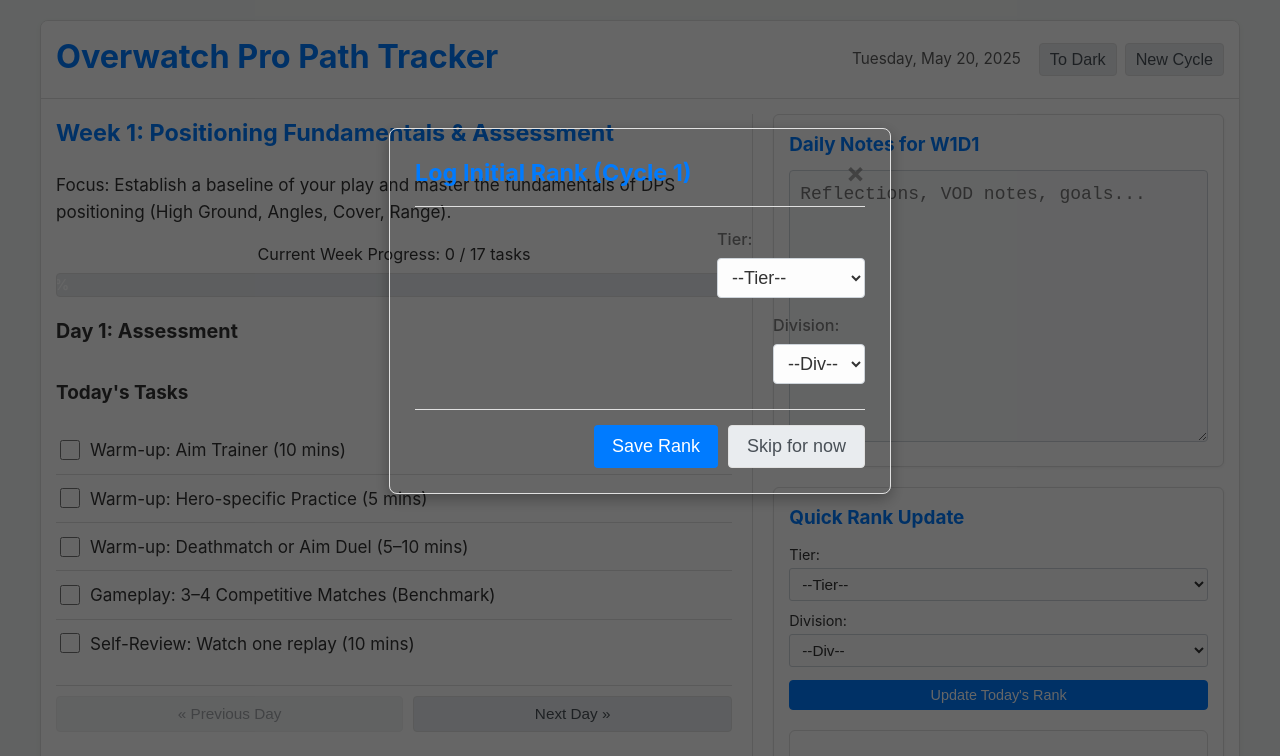
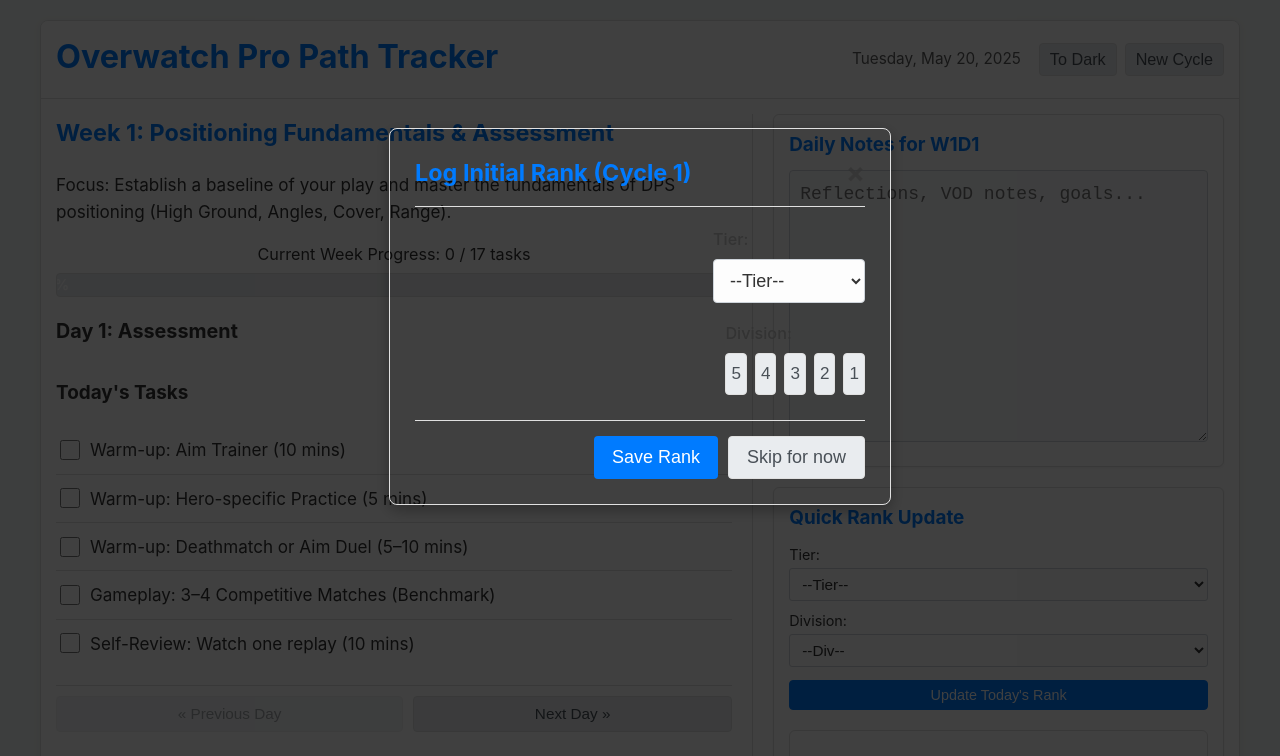
Before and after one commit to Xushuz/overwatch-tracker, a plain HTML site: page index.html in a window 1280 px wide. Shown: the top 756 px of the page. Drawn offline with nearby package versions, Linux system fonts and the light colour scheme.

Commit message:
fixed some bugs

```diff
--- a/index.html
+++ b/index.html
@@ -31,9 +31,8 @@
             <a href="#" class="nav-link" data-page="resources">Resources</a>
         </nav>
     </div>
-
 <!-- Modal for Initial/End-of-Week Rank Logging -->
-    <div id="rankPromptModal" class="modal rank-prompt-modal"> <!-- Ensure this has class 'modal' -->
+    <div id="rankPromptModal" class="modal rank-prompt-modal">
         <div class="modal-content">
             <div class="modal-header">
                 <h3 id="rankPromptTitle">Log Your Rank</h3>
@@ -43,7 +42,7 @@
                 <form id="modalRankLogForm" class="rank-logging-form modal-form">
                     <input type="hidden" id="modalRankLogWeek" name="modalRankLogWeek">
                     <input type="hidden" id="modalRankLogType" name="modalRankLogType">
-                    <div>
+                    <div class="form-group">
                         <label for="modalRankTier">Tier:</label>
                         <select id="modalRankTier" name="modalRankTier" required>
                             <option value="">--Select Tier--</option>
@@ -52,14 +51,13 @@
                             <option value="Grandmaster">Grandmaster</option><option value="Champion">Champion</option>
                         </select>
                     </div>
-                    <div>
-                        <label for="modalRankDivision">Division:</label>
-                        <select id="modalRankDivision" name="modalRankDivision" required>
-                            <option value="">--Div--</option>
-                            ${Array.from({length: 5}, (_, i) => `<option value="${5-i}">${5-i}</option>`).join('')}
-                        </select>
+                    <div class="form-group">
+                        <label>Division:</label>
+                        <div id="modalRankDivisionButtons" class="division-buttons">
+                            <!-- Buttons 5 to 1 will be generated by JS -->
+                        </div>
+                        <input type="hidden" id="modalRankDivisionValue" name="modalRankDivisionValue"> <!-- Hidden input to store selected division -->
                     </div>
-                    <!-- SR Input Field REMOVED -->
                 </form>
             </div>
             <div class="modal-footer">
--- a/script.js
+++ b/script.js
@@ -18,6 +18,8 @@
     const rankPromptTitleEl = document.getElementById('rankPromptTitle');
     const modalRankLogWeekInput = document.getElementById('modalRankLogWeek');
     const modalRankLogTypeInput = document.getElementById('modalRankLogType');
+    const modalRankDivisionButtonsEl = document.getElementById('modalRankDivisionButtons');
+    const modalRankDivisionValueInput = document.getElementById('modalRankDivisionValue');
 
 
     let dailyNoteSaveTimeout = null;
@@ -538,19 +540,31 @@
         renderDashboardRankChart();
     }
 
-    function populateRankSelects(tierSelect, divisionSelect) {
-        if (!tierSelect || !divisionSelect) return;
+    // In populateRankSelects, only populate tier if divisionSelect is null
+    function populateRankSelects(tierSelect, divisionSelect) { // divisionSelect can be null
+        if (!tierSelect) return;
         // Tiers
         tierSelect.innerHTML = `<option value="">--Tier--</option>`;
         ["Bronze", "Silver", "Gold", "Platinum", "Diamond", "Master", "Grandmaster", "Champion"].forEach(t => {
             tierSelect.innerHTML += `<option value="${t}">${t}</option>`;
         });
-        // Divisions
-        divisionSelect.innerHTML = `<option value="">--Div--</option>`;
-        [5,4,3,2,1].forEach(d => {
-            divisionSelect.innerHTML += `<option value="${d}">${d}</option>`;
-        });
+
+        // Divisions (only if divisionSelect is provided, which it won't be for the modal anymore)
+        if (divisionSelect) {
+            divisionSelect.innerHTML = `<option value="">--Div--</option>`;
+            [5,4,3,2,1].forEach(d => {
+                divisionSelect.innerHTML += `<option value="${d}">${d}</option>`;
+            });
+        }
     }
+
+    // In renderDashboardPage, when populating rank dropdowns for the dashboard form:
+    // Make sure you are still calling populateRankSelects for the dashboard's own tier and division dropdowns.
+    // For example, in renderDashboardPage:
+    // const dashboardRankTierSelect = document.getElementById('dashboardRankTier');
+    // const dashboardRankDivisionSelect = document.getElementById('dashboardRankDivision');
+    // populateRankSelects(dashboardRankTierSelect, dashboardRankDivisionSelect); // This line should still exist
+
 
     function renderCurrentWeekProgress() {
         const progressTextEl = document.getElementById('currentWeekProgressText');
@@ -1079,25 +1093,59 @@
     }
 
     // --- Rank Prompt Modal Logic ---
-    function promptForRank(week, type = 'initial') { // type can be 'initial' or 'endOfWeek'
+    function promptForRank(week, type = 'initial') {
         if (!rankPromptModal || !modalRankLogForm) return;
 
         rankPromptTitleEl.textContent = type === 'initial' ? `Log Initial Rank (Cycle ${appState.currentCycle})` : `Log Rank for End of Week ${week} (Cycle ${appState.currentCycle})`;
         modalRankLogWeekInput.value = week;
         modalRankLogTypeInput.value = type;
 
-        populateRankSelects(document.getElementById('modalRankTier'), document.getElementById('modalRankDivision'));
-        modalRankLogForm.reset(); // Clear previous entries
+        populateRankSelects(document.getElementById('modalRankTier'), null); // Only populate Tier select
+        modalRankLogForm.reset(); // Clear previous entries for tier
+        modalRankDivisionValueInput.value = ''; // Clear hidden division input
 
-        // Pre-fill with latest rank if available
+        // Generate division buttons
+        if (modalRankDivisionButtonsEl) {
+            modalRankDivisionButtonsEl.innerHTML = ''; // Clear old buttons
+            for (let i = 5; i >= 1; i--) {
+                const button = document.createElement('button');
+                button.type = 'button'; // Important to prevent form submission
+                button.textContent = i;
+                button.dataset.division = i;
+                button.addEventListener('click', handleDivisionButtonClick);
+                modalRankDivisionButtonsEl.appendChild(button);
+            }
+        }
+
         const latestRank = appState.rankHistory.length > 0 ? appState.rankHistory[appState.rankHistory.length - 1] : null;
         if (latestRank) {
             document.getElementById('modalRankTier').value = latestRank.tier;
-            document.getElementById('modalRankDivision').value = latestRank.division;
-            if(latestRank.sr) document.getElementById('modalRankSR').value = latestRank.sr;
+            // Pre-select division button if data exists
+            if (latestRank.division && modalRankDivisionButtonsEl) {
+                const selectedBtn = modalRankDivisionButtonsEl.querySelector(`button[data-division="${latestRank.division}"]`);
+                if (selectedBtn) {
+                    selectedBtn.classList.add('selected');
+                    modalRankDivisionValueInput.value = latestRank.division;
+                }
+            }
         }
 
         rankPromptModal.style.display = 'block';
+    }
+
+    function handleDivisionButtonClick(event) {
+    const selectedButton = event.target;
+    const division = selectedButton.dataset.division;
+
+    // Update hidden input
+    modalRankDivisionValueInput.value = division;
+
+    // Update visual selection
+    if (modalRankDivisionButtonsEl) {
+        const buttons = modalRankDivisionButtonsEl.querySelectorAll('button');
+        buttons.forEach(btn => btn.classList.remove('selected'));
+    }
+    selectedButton.classList.add('selected');
     }
 
     function closeRankPromptModal() {
@@ -1108,8 +1156,7 @@
         const week = parseInt(modalRankLogWeekInput.value);
         const type = modalRankLogTypeInput.value;
         const tier = document.getElementById('modalRankTier').value;
-        const division = document.getElementById('modalRankDivision').value;
-        //const sr = document.getElementById('modalRankSR').value ? parseInt(document.getElementById('modalRankSR').value) : null;
+        const division = modalRankDivisionValueInput.value; // Get value from hidden input
 
         if (!tier || !division) {
             alert("Please select a Tier and Division.");
@@ -1119,12 +1166,11 @@
         const added = addRankEntry({ week, type, tier, division });
         if (added && type === 'initial') {
             appState.hasPromptedInitialRankThisCycle = true;
-            //saveState();
         }
 
         closeRankPromptModal();
         if (appState.currentPage === 'dashboard') renderDashboardRankChart();
-        if (appState.currentPage === 'progress') renderRankHistoryPage();
+        if (appState.currentPage === 'progress') renderRankHistoryPage(); // This calls renderProgressPageRankChart
     }
 
     function checkAndPromptForInitialRank() {
--- a/style.css
+++ b/style.css
@@ -19,6 +19,7 @@
     --accent-hover-color-light: #0056b3;
     --nav-active-bg-light: rgba(0, 123, 255, 0.1);
     --progress-bar-bg-light: #e9ecef;
+    --modal-content-bg-light: #ffffff; /* Solid white */
 
 
     /* Dark Theme Variables */
@@ -38,6 +39,7 @@
     --accent-hover-color-dark: #4da6ff;
     --nav-active-bg-dark: rgba(102, 191, 255, 0.2);
     --progress-bar-bg-dark: #3a3a3a;
+    --modal-content-bg-dark: #2c2c2c; /* Solid dark grey */
 
 
     /* Pink Theme Variables */
@@ -57,6 +59,7 @@
     --accent-hover-color-pink: #ff1493;
     --nav-active-bg-pink: rgba(255, 105, 180, 0.15);
     --progress-bar-bg-pink: #ffdde5;
+    --modal-content-bg-pink: #ffffff; /* Solid white (or a very light pink like #fff5f7 if preferred) */
 
 
     /* General Accent (will be overridden by theme) */
@@ -370,31 +373,31 @@
 /* Modal Styles (Ensure these are generic enough for all modals) */
 .modal { /* This is the outer modal wrapper */
     display: none;
-    position: fixed; /* Stay in place even if page scrolls */
-    z-index: 1000; /* Sit on top */
+    position: fixed;
+    z-index: 1000; /* Overlay z-index */
     left: 0;
     top: 0;
     width: 100%;
     height: 100%;
-    overflow: auto; /* Enable scroll if content is too long */
-    background-color: rgba(0, 0, 0, 0.6); /* Dim background */
-    /* Add flex for centering modal-content if not already present */
-    /* display: flex; /* Re-enable if needed, but might conflict if already there */
+    overflow: auto;
+    background-color: rgba(0, 0, 0, 0.75); /* Made overlay slightly darker */
+    /* display: flex; */ /* Commented out as margin: auto on content centers it */
     /* align-items: center; */
     /* justify-content: center; */
 }
 
 .modal-content { /* This is the inner box */
-    position: relative; /* For positioning close button if needed */
-    background-color: var(--current-modal-content-bg); /* Use themed variable */
-    margin: 10% auto; /* Auto margins for horizontal centering, 10% from top */
+    position: relative;
+    background-color: var(--current-modal-content-bg);
+    margin: 10% auto;
     padding: 25px;
     border: 1px solid var(--current-border-color);
     border-radius: 8px;
-    width: 90%; /* Responsive width */
-    max-width: 500px; /* Max width for the content box */
+    width: 90%;
+    max-width: 480px; /* Adjusted from previous specific modal style */
     box-shadow: 0 5px 15px rgba(0, 0, 0, 0.3);
     animation: fadeInModal 0.3s ease-out;
+    z-index: 1001; /* Ensure content is above its own overlay background */
 }
 
 @keyframes fadeInModal {
@@ -502,22 +505,27 @@
 .rank-prompt-modal .modal-content {
     max-width: 480px; /* Slightly adjust max-width if needed for the form */
 }
-.rank-prompt-modal .modal-form { /* Styles for the form INSIDE the rank prompt modal */
+
+.rank-prompt-modal .modal-form {
     display: flex;
     flex-direction: column;
-    gap: 15px;
+    gap: 18px; /* Increased gap between form groups */
 }
-.rank-prompt-modal .modal-form > div { /* Target direct children divs of the form */
+
+.rank-prompt-modal .modal-form .form-group { /* New style for grouping label and input */
     display: flex;
     flex-direction: column;
 }
+
 .rank-prompt-modal .modal-form label {
-    margin-bottom: 5px;
+    margin-bottom: 6px; /* Space between label and input/buttons */
     font-size: 0.9em;
+    font-weight: 500;
 }
+
 .rank-prompt-modal .modal-form select,
-.rank-prompt-modal .modal-form input[type="number"] {
-    padding: 8px 10px;
+.rank-prompt-modal .modal-form input[type="number"] { /* Keep for SR if re-added */
+    padding: 10px 12px; /* Increased padding */
     border: 1px solid var(--current-input-border);
     background-color: var(--current-input-bg);
     color: var(--current-text-color);
@@ -527,6 +535,38 @@
     box-sizing: border-box;
 }
 
+.division-buttons {
+    display: flex;
+    justify-content: space-between; /* Distribute buttons evenly */
+    gap: 8px; /* Space between buttons */
+}
+
+.division-buttons button {
+    flex-grow: 1; /* Make buttons take equal width */
+    padding: 10px 5px; /* Adjust padding as needed */
+    font-size: 0.95em;
+    border: 1px solid var(--current-border-color);
+    background-color: var(--current-button-bg);
+    color: var(--current-button-text);
+    border-radius: 4px;
+    cursor: pointer;
+    transition: background-color 0.2s ease, border-color 0.2s ease, color 0.2s ease;
+}
+
+.division-buttons button:hover {
+    opacity: 0.8;
+    border-color: var(--current-accent-color);
+}
+
+.division-buttons button.selected {
+    background-color: var(--current-accent-color);
+    color: white; /* Or themed contrast color */
+    border-color: var(--current-accent-color);
+    font-weight: bold;
+}
+body.pink-mode .division-buttons button.selected {
+    color: #fff; /* Ensure text is visible on pink accent */
+}
 
 /* Modal for Rank Prompt */
 .rank-prompt-modal .modal-content { max-width: 450px; }
```
